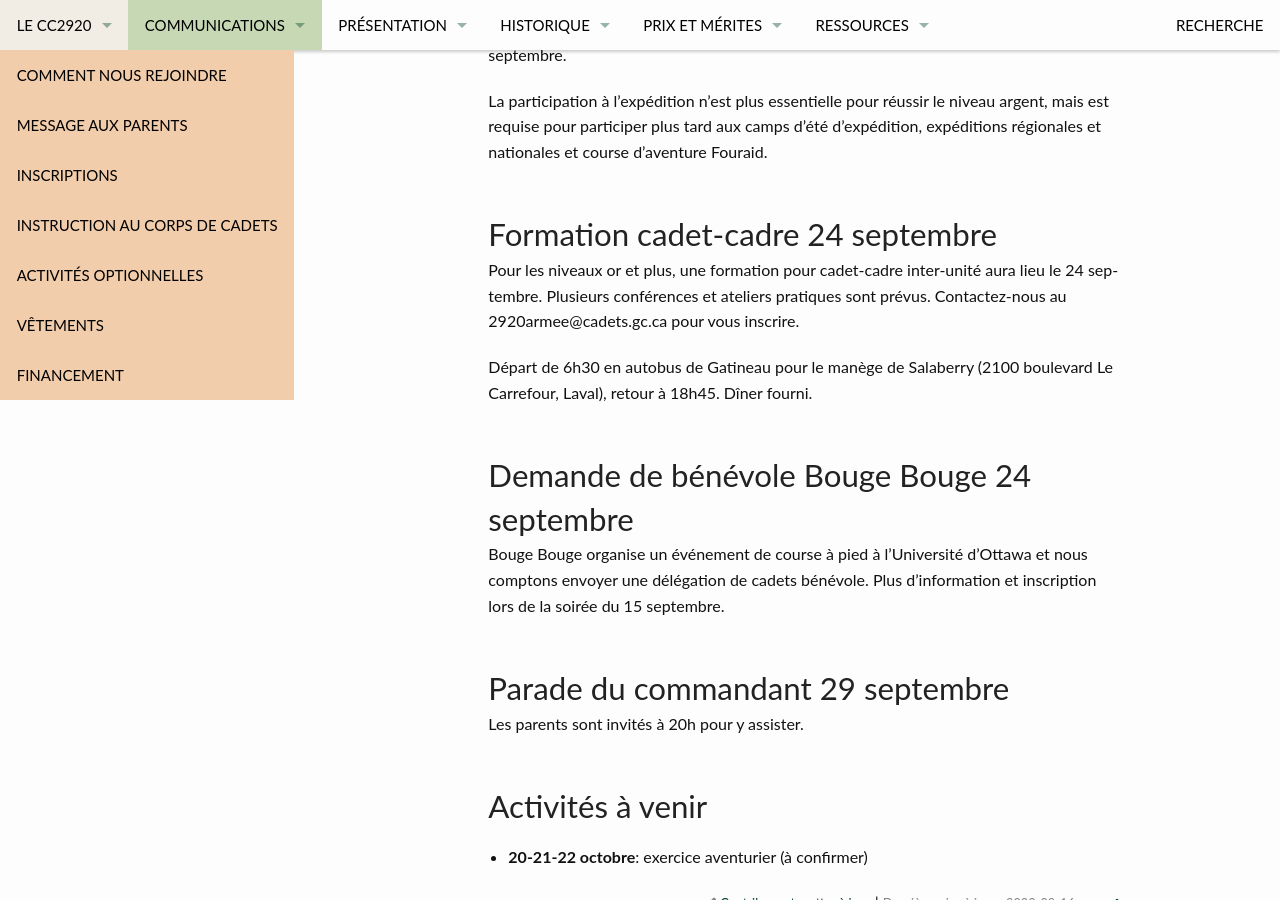
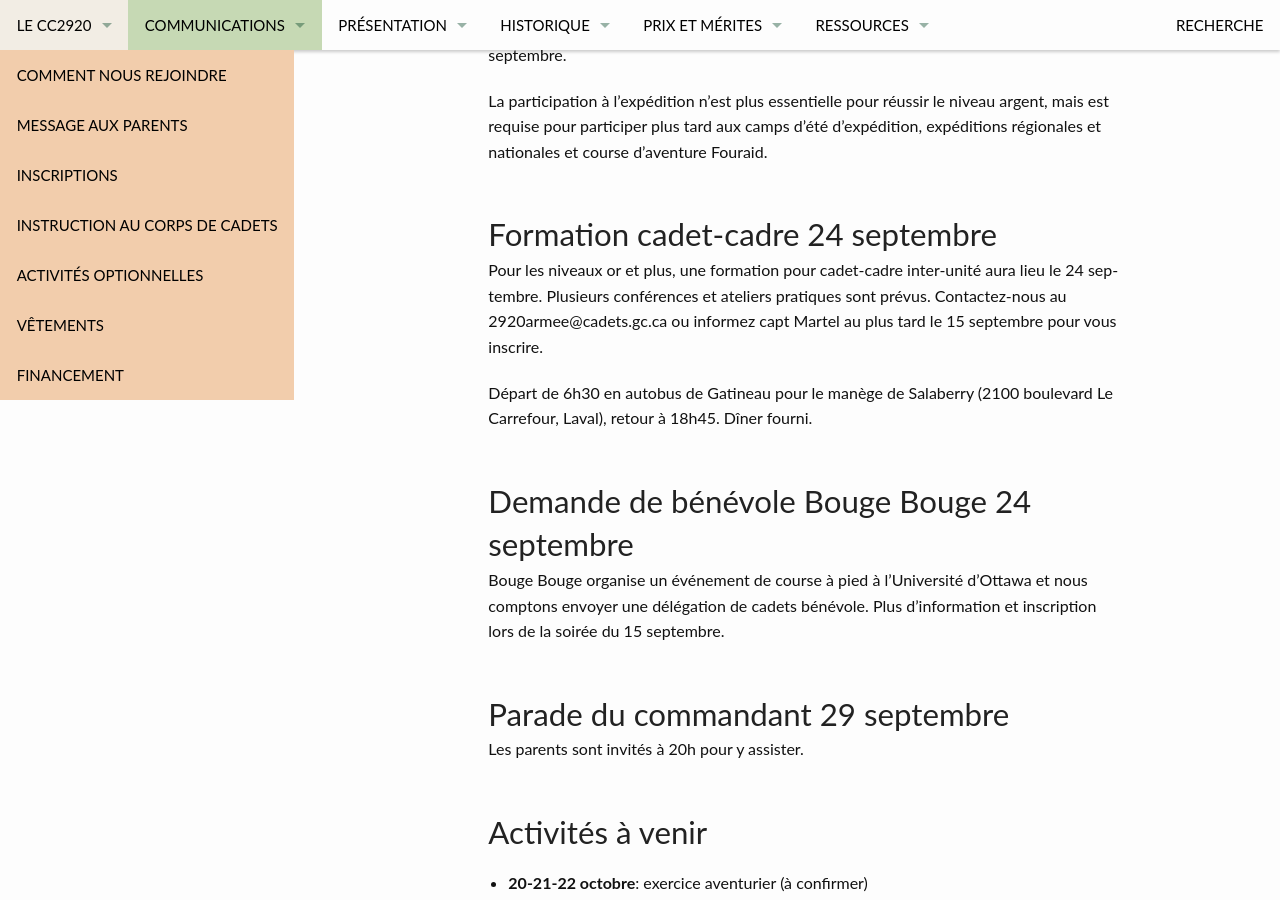
Before and after one commit to CC2920/web, a Jekyll site: the page built from _communications/messages.md, in a window 1280 px wide and 900 px high, scrolled down 1541 px. Built offline with Jekyll 4.4.1, drawn with Linux system fonts in a browser that asks for light colours.

Commit message:
Update messages.md

```diff
--- a/_communications/messages.md
+++ b/_communications/messages.md
@@ -47,7 +47,7 @@
 
 ## Formation cadet-cadre 24 septembre
 
-Pour les niveaux or et plus, une formation pour cadet-cadre inter-unité aura lieu le 24 septembre. Plusieurs conférences et ateliers pratiques sont prévus. Contactez-nous au 2920armee@cadets.gc.ca pour vous inscrire.
+Pour les niveaux or et plus, une formation pour cadet-cadre inter-unité aura lieu le 24 septembre. Plusieurs conférences et ateliers pratiques sont prévus. Contactez-nous au 2920armee@cadets.gc.ca ou informez capt Martel au plus tard le 15 septembre pour vous inscrire.
 
 Départ de 6h30 en autobus de Gatineau pour le manège de Salaberry (2100 boulevard Le Carrefour, Laval), retour à 18h45. Dîner fourni.
 
```
